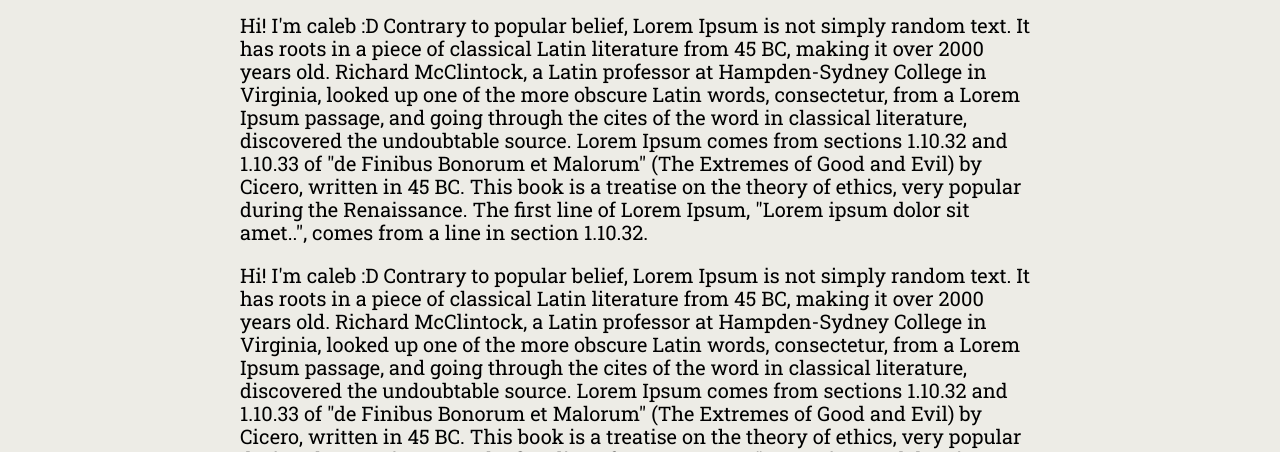
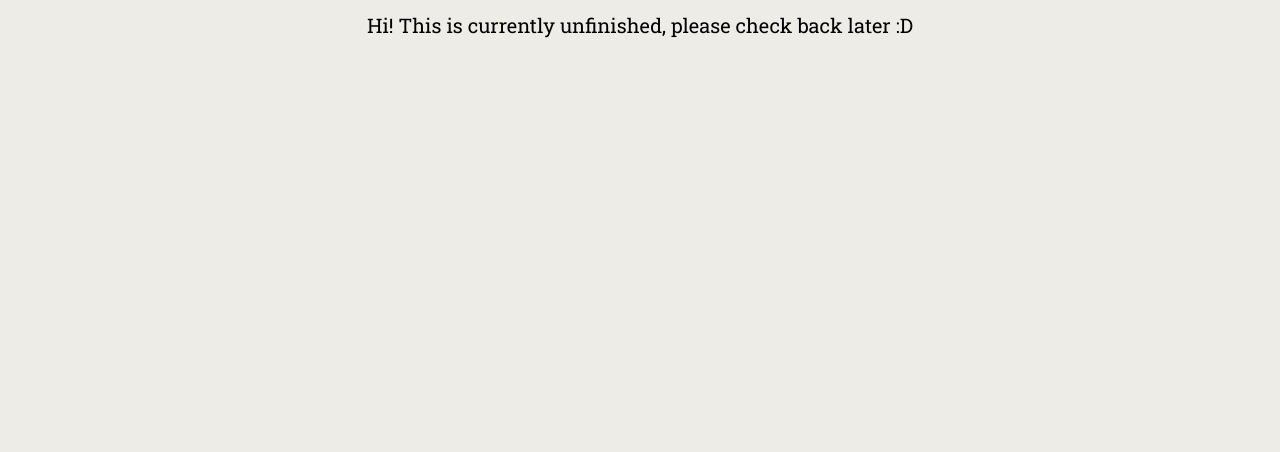
Before and after one commit to calebowens/calebowens, a website built with Parcel: page src/index.pug in a window 1280 px wide. Shown: the part 348-800 px from the top of the page. Built offline with nearby package versions, Linux system fonts and the light colour scheme.

Commit message:
updated front page

```diff
--- a/src/index.pug
+++ b/src/index.pug
@@ -5,7 +5,4 @@
   .page-container
     h1 Hello
     section
-      p Hi! I'm caleb :D Contrary to popular belief, Lorem Ipsum is not simply random text. It has roots in a piece of classical Latin literature from 45 BC, making it over 2000 years old. Richard McClintock, a Latin professor at Hampden-Sydney College in Virginia, looked up one of the more obscure Latin words, consectetur, from a Lorem Ipsum passage, and going through the cites of the word in classical literature, discovered the undoubtable source. Lorem Ipsum comes from sections 1.10.32 and 1.10.33 of "de Finibus Bonorum et Malorum" (The Extremes of Good and Evil) by Cicero, written in 45 BC. This book is a treatise on the theory of ethics, very popular during the Renaissance. The first line of Lorem Ipsum, "Lorem ipsum dolor sit amet..", comes from a line in section 1.10.32.
-      p Hi! I'm caleb :D Contrary to popular belief, Lorem Ipsum is not simply random text. It has roots in a piece of classical Latin literature from 45 BC, making it over 2000 years old. Richard McClintock, a Latin professor at Hampden-Sydney College in Virginia, looked up one of the more obscure Latin words, consectetur, from a Lorem Ipsum passage, and going through the cites of the word in classical literature, discovered the undoubtable source. Lorem Ipsum comes from sections 1.10.32 and 1.10.33 of "de Finibus Bonorum et Malorum" (The Extremes of Good and Evil) by Cicero, written in 45 BC. This book is a treatise on the theory of ethics, very popular during the Renaissance. The first line of Lorem Ipsum, "Lorem ipsum dolor sit amet..", comes from a line in section 1.10.32.
-      p Hi! I'm caleb :D Contrary to popular belief, Lorem Ipsum is not simply random text. It has roots in a piece of classical Latin literature from 45 BC, making it over 2000 years old. Richard McClintock, a Latin professor at Hampden-Sydney College in Virginia, looked up one of the more obscure Latin words, consectetur, from a Lorem Ipsum passage, and going through the cites of the word in classical literature, discovered the undoubtable source. Lorem Ipsum comes from sections 1.10.32 and 1.10.33 of "de Finibus Bonorum et Malorum" (The Extremes of Good and Evil) by Cicero, written in 45 BC. This book is a treatise on the theory of ethics, very popular during the Renaissance. The first line of Lorem Ipsum, "Lorem ipsum dolor sit amet..", comes from a line in section 1.10.32.
-      p Hi! I'm caleb :D Contrary to popular belief, Lorem Ipsum is not simply random text. It has roots in a piece of classical Latin literature from 45 BC, making it over 2000 years old. Richard McClintock, a Latin professor at Hampden-Sydney College in Virginia, looked up one of the more obscure Latin words, consectetur, from a Lorem Ipsum passage, and going through the cites of the word in classical literature, discovered the undoubtable source. Lorem Ipsum comes from sections 1.10.32 and 1.10.33 of "de Finibus Bonorum et Malorum" (The Extremes of Good and Evil) by Cicero, written in 45 BC. This book is a treatise on the theory of ethics, very popular during the Renaissance. The first line of Lorem Ipsum, "Lorem ipsum dolor sit amet..", comes from a line in section 1.10.32.
+      p Hi! This is currently unfinished, please check back later :D
```
